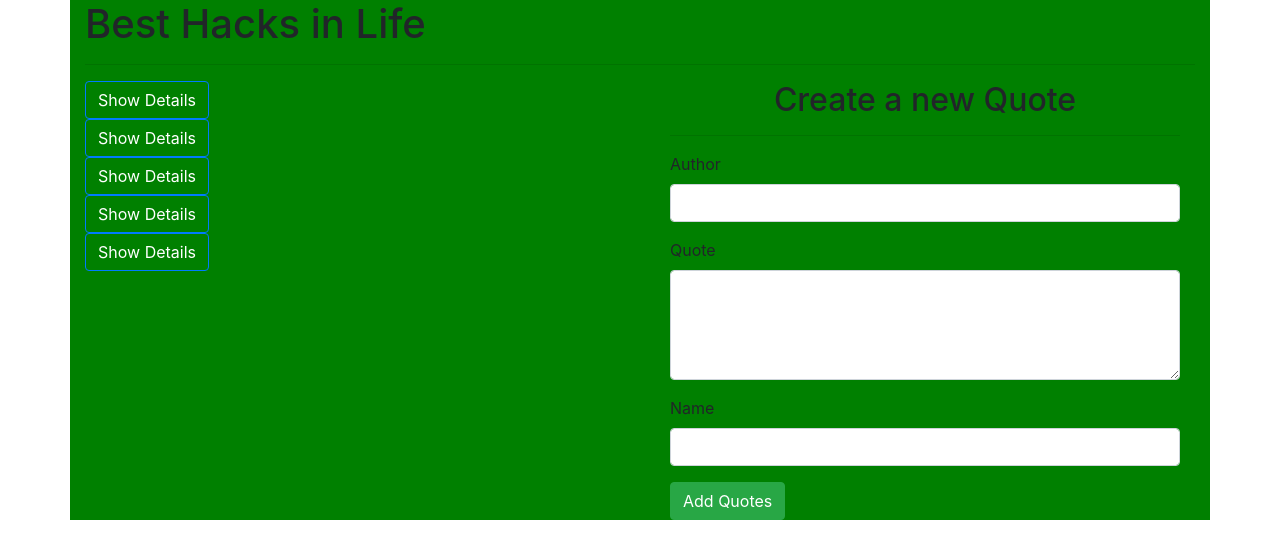
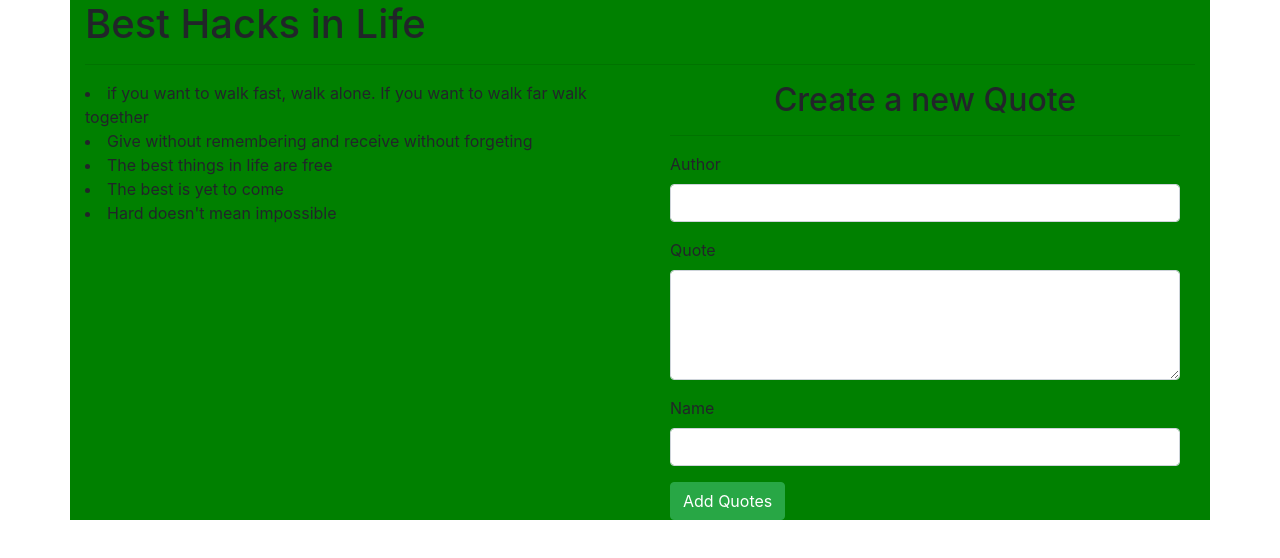
Before and after one commit to JadyVella/Quotes, an Angular app: page / in a window 1280 px wide. Shown: the top 558 px of the page. Built offline with nearby package versions, Linux system fonts and the light colour scheme.

Commit message:
Add a button to show details of the quotes

```diff
--- a/src/app/life-hacks/life-hacks.component.html
+++ b/src/app/life-hacks/life-hacks.component.html
@@ -6,8 +6,8 @@
     <div class="col-md-6">
       <div *ngFor='let quote of lifehacks; let i = index'>
         <div>
-          <!-- <li>{{quote.quotes}}</li> -->
-          <button (click)='showDetails(i)' class="btn btn-primary">Show Details</button>
+          <li>{{quote.quotes}}</li>
+          <!-- <button (click)='showDetails(i)' class="btn btn-primary">Show Details</button> -->
         </div>
 
         <div *ngIf='quote.showAuthor'>
```
